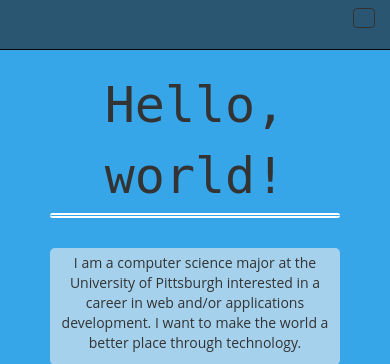
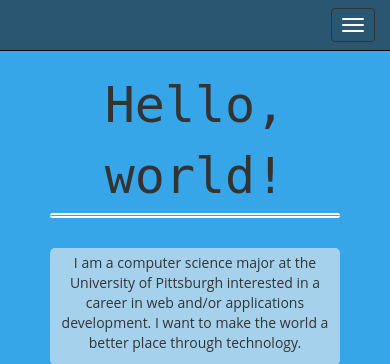
Before and after one commit to aop4/Personal_Website, a Django app: page / in a window 390 px wide. Shown: the top 364 px of the page. Run offline with Django 3.2, Linux system fonts and the light colour scheme; some libraries are stand-ins or nearby versions.

Commit message:
bring back the hamburger!

```diff
--- a/myproject/static/js/base.js
+++ b/myproject/static/js/base.js
@@ -6,6 +6,6 @@ $(document).ready(function() {
 
 function setIconVisibility(activeNavbarItem) {
 	if (activeNavbarItem == "photography" || activeNavbarItem == "web" || activeNavbarItem == "home") {
-		$(".icon-bar").hide("slow"); //parameter needed to hide icons in chrome because DOM not ready
+		$(".web-icon-bar").hide("slow"); //parameter needed to hide icons in chrome because DOM not ready
 	}
 }
--- a/myproject/templates/base.html
+++ b/myproject/templates/base.html
@@ -70,7 +70,7 @@
         {% block content %}
         {% endblock %}
     </div>
-    <div class="icon-bar fade-in">
+    <div class="web-icon-bar fade-in">
         <a href="https://www.linkedin.com/in/andrew-puglionesi" target="_blank" title="{% if language == "English" %}My LinkedIn page{% else %}Mi perfil de LinkedIn{% endif %}">
             <i class="fa fa-linkedin-square web small-icon" aria-hidden="true"></i>
         </a>
```
